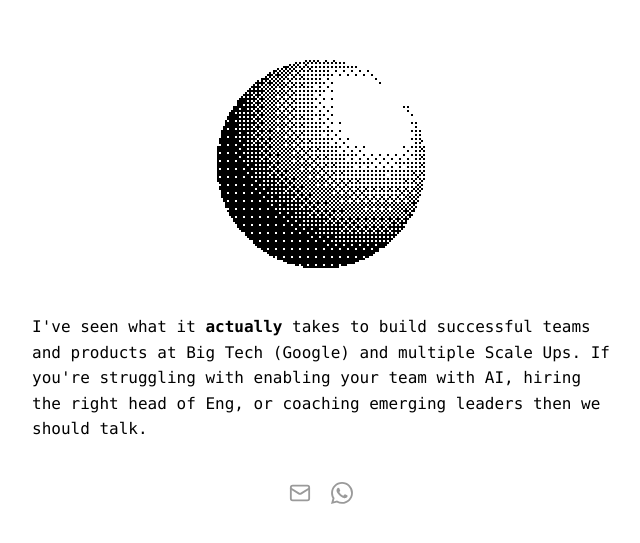
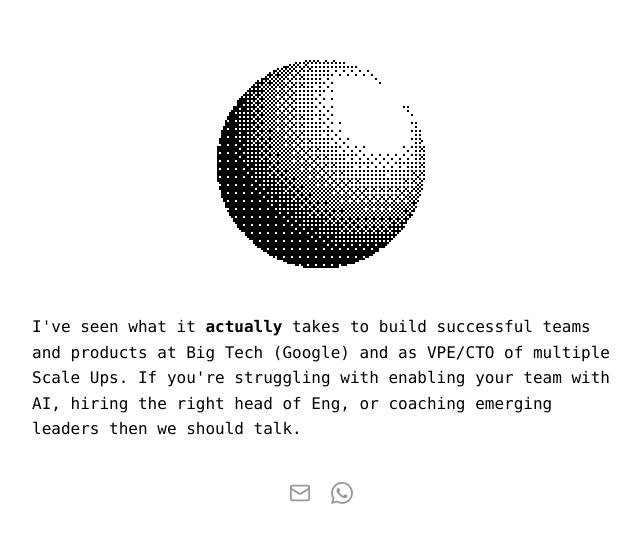
Before and after one commit to jmcgill/pro-site, a plain HTML site: page index.html in a window 1280 px wide. Shown: the part 145-688 px from the top of the page, without its empty margins (319-959 px from the left). Drawn offline with nearby package versions, Linux system fonts and the light colour scheme.

Commit message:
Update index.html

```diff
--- a/index.html
+++ b/index.html
@@ -64,7 +64,7 @@
 
 <div class="stack">
   <canvas class="dither" width="110" height="110"></canvas>
-  <p>I've seen what it <b>actually</b> takes to build successful teams and products at Big Tech (Google) and multiple Scale Ups. If you're struggling with enabling your team with AI, hiring the right head of Eng, or coaching emerging leaders
+  <p>I've seen what it <b>actually</b> takes to build successful teams and products at Big Tech (Google) and as VPE/CTO of multiple Scale Ups. If you're struggling with enabling your team with AI, hiring the right head of Eng, or coaching emerging leaders
     then we should talk.</p>
   <div class="contacts">
     <a href="mailto:hello@example.com" aria-label="Email">
```
